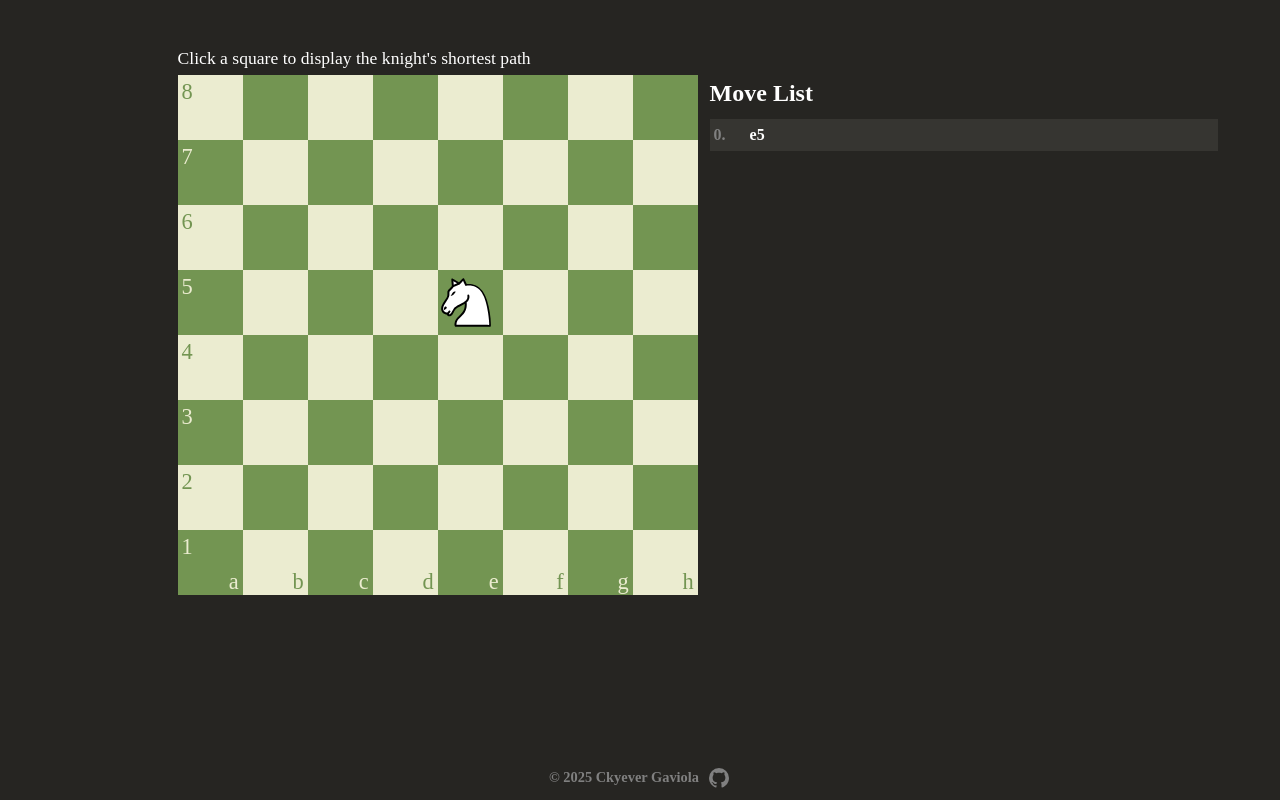
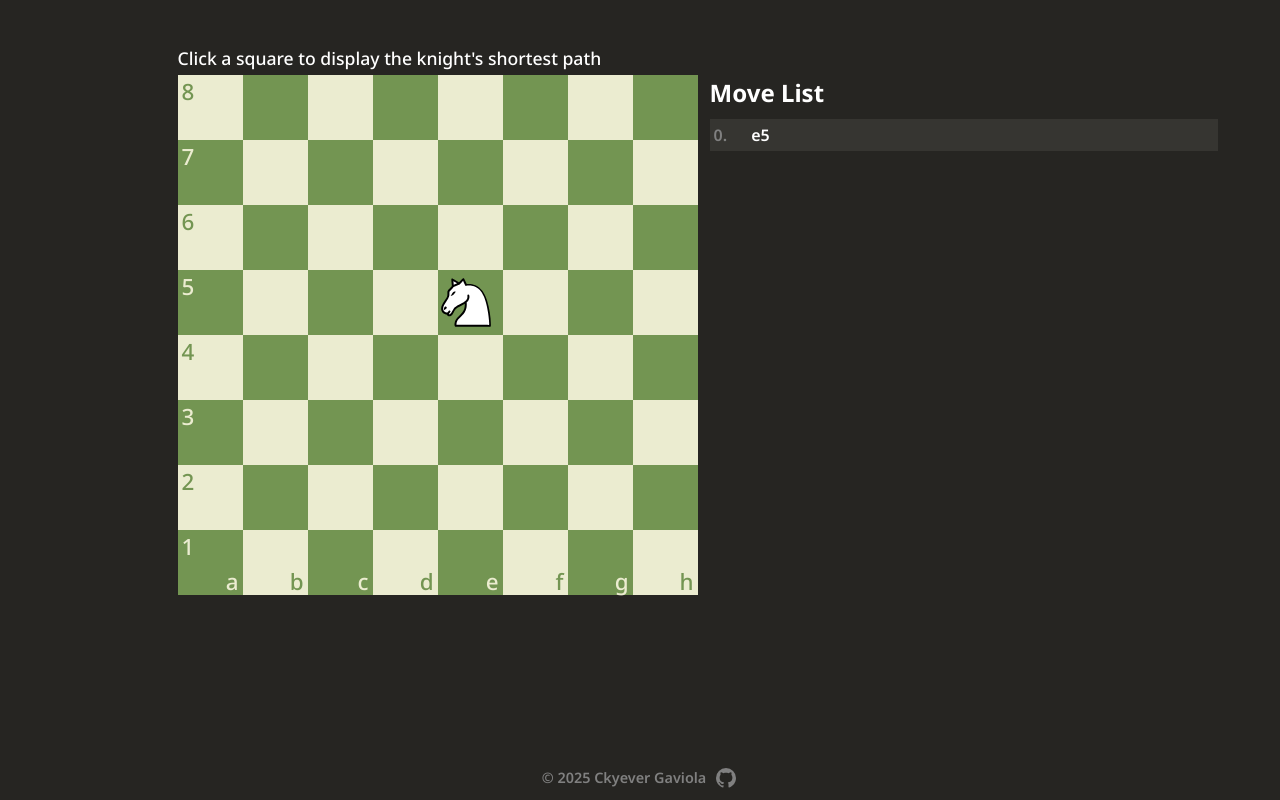
Before and after one commit to ckyever/how-does-the-knight-move, a website built with webpack: page src/template.html in a window 1280 px wide. Built offline with nearby package versions, Linux system fonts and the light colour scheme.

Commit message:
Change site font

```diff
--- a/src/styles.css
+++ b/src/styles.css
@@ -89,6 +89,7 @@ h6 {
 
 body {
   background-color: var(--main-background-color);
+  font-family: "Noto Sans", sans-serif;
 }
 
 body .container {
--- a/src/template.html
+++ b/src/template.html
@@ -5,6 +5,12 @@
     <meta name="viewport" content="width=device-width, initial-scale=1.0" />
     <title>Knight Moves</title>
     <link rel="icon" href="assets/white-knight.svg" type="image/x-icon" />
+    <link rel="preconnect" href="https://fonts.googleapis.com" />
+    <link rel="preconnect" href="https://fonts.gstatic.com" crossorigin />
+    <link
+      href="https://fonts.googleapis.com/css2?family=Noto+Sans:ital,wght@0,100..900;1,100..900&display=swap"
+      rel="stylesheet"
+    />
   </head>
   <body>
     <div class="container">
```
